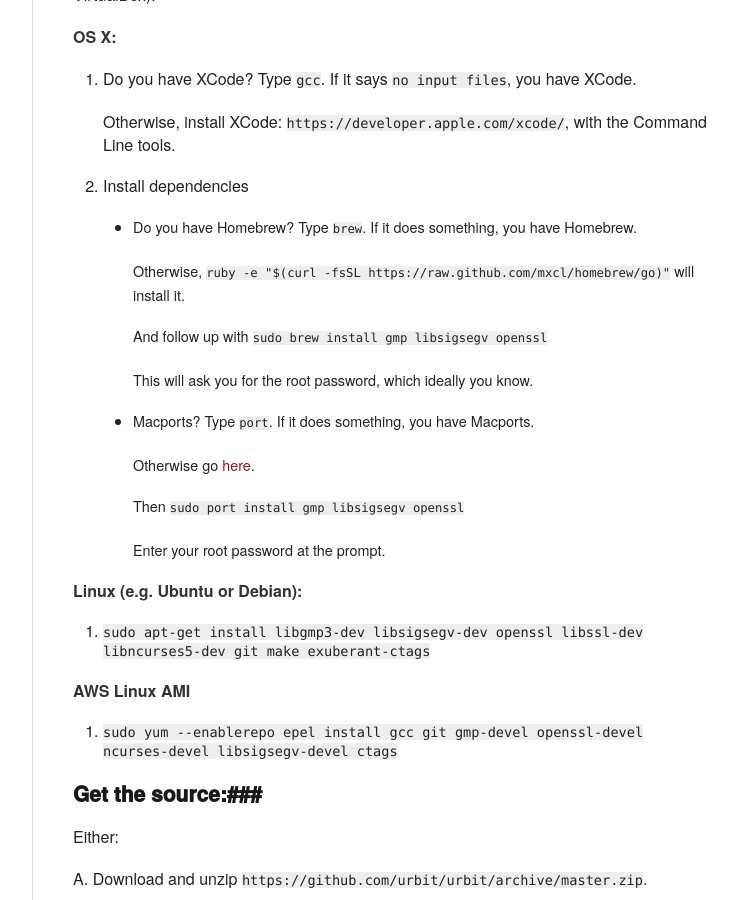
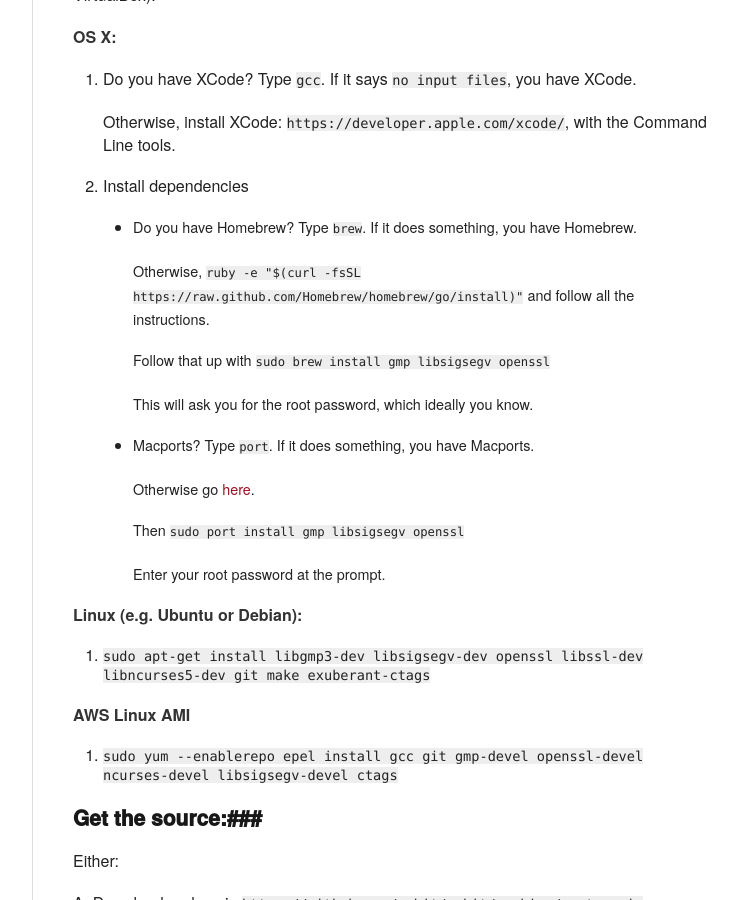
Before and after one commit to urbit/old-urbit.org, a Jekyll site: the page built from book/2013-11-18-urbit-is-easy-ch1.markdown, in a window 1280 px wide and 900 px high, scrolled down 576 px. Shown: the whole window, without its empty margins (378-1115 px from the left). Built offline with Jekyll 4.4.1, drawn with Linux system fonts in a browser that asks for light colours.

Commit message:
Homebrew has moved.  Updated the installation one-liner.

```diff
--- a/book/2013-11-18-urbit-is-easy-ch1.markdown
+++ b/book/2013-11-18-urbit-is-easy-ch1.markdown
@@ -35,10 +35,10 @@ Currently we support OSX, Linux (not all distributions have been tested) and BSD
 2. Install dependencies
    - Do you have Homebrew?  Type `brew`.  If it does something, you have Homebrew.
 
-     Otherwise, `ruby -e "$(curl -fsSL https://raw.github.com/mxcl/homebrew/go)"`
-     will install it.
+     Otherwise, `ruby -e "$(curl -fsSL https://raw.github.com/Homebrew/homebrew/go/install)"`
+     and follow all the instructions.
 
-     And follow up with `sudo brew install gmp libsigsegv openssl`
+     Follow that up with `sudo brew install gmp libsigsegv openssl`
 
      This will ask you for the root password, which ideally you know.
 
```
